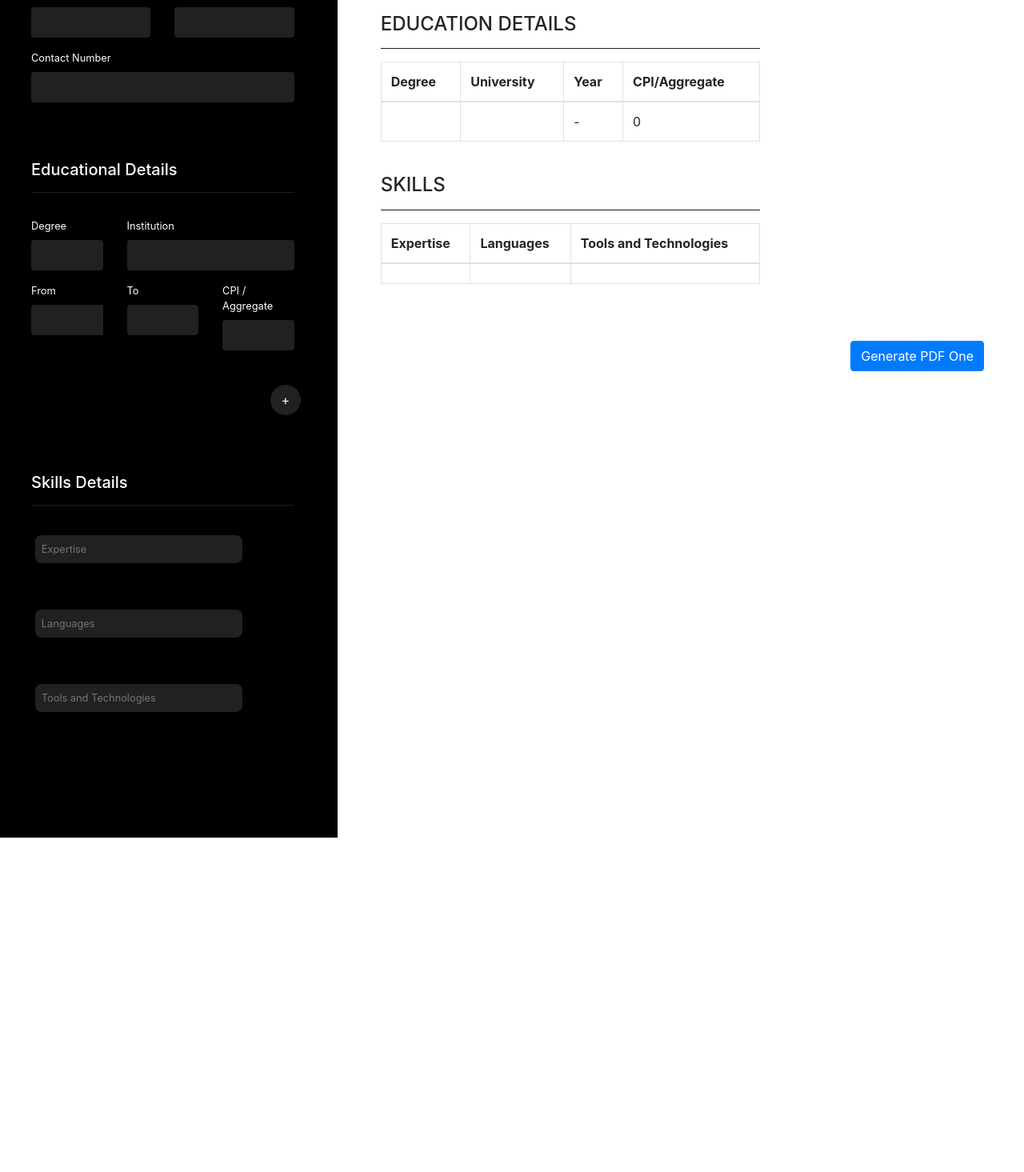
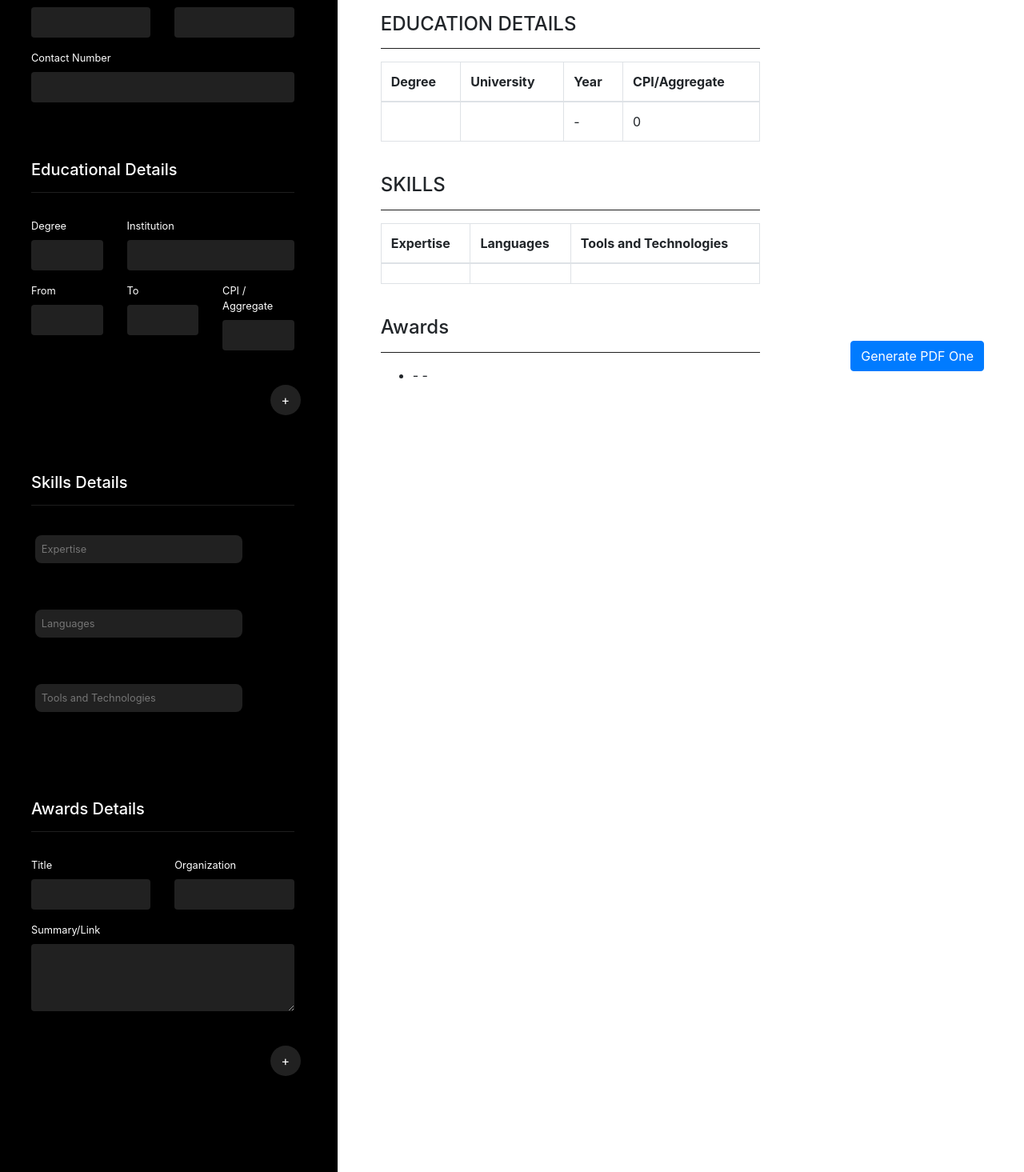
Before and after one commit to maulikpipaliya/resume-maker, a React (Create React App) app: page / in a window 1280 px wide. Shown: the part 286-1751 px from the top of the page at 80% size. Before the commit the page ends 1333 px from the top, so only its background shows below. Built offline with nearby package versions, Linux system fonts and the light colour scheme.

Commit message:
RM1009 : Form: Awards and Achievements

```diff
--- /dev/null
+++ b/src/actions/awardAction.ts
@@ -0,0 +1,25 @@
+import { ThunkAction } from 'redux-thunk'
+import { RootState } from '../store'
+import { ADD_AWARD, IAward, IAwardAction, REMOVE_AWARD } from '../schema'
+
+export const addAward = (
+    awardObj: IAward
+): ThunkAction<void, RootState, null, IAwardAction> => {
+    return async (dispatch) => {
+        dispatch({
+            type: ADD_AWARD,
+            payload: awardObj,
+        })
+    }
+}
+
+export const removeAward = (
+    awardObj: IAward
+): ThunkAction<void, RootState, null, IAwardAction> => {
+    return async (dispatch) => {
+        dispatch({
+            type: REMOVE_AWARD,
+            payload: awardObj,
+        })
+    }
+}
--- /dev/null
+++ b/src/components/AwardsDetailsComponent.tsx
@@ -0,0 +1,137 @@
+import React, { FC, useState } from 'react'
+import { Container, Form, Row, Col, Button } from 'react-bootstrap'
+import { useDispatch, useSelector } from 'react-redux'
+import { addAward, removeAward } from '../actions/awardAction'
+import { IAward } from '../schema'
+import { RootState } from '../store'
+
+const AwardsDetails: FC = () => {
+    const [awardTitle, setAwardTitle] = useState('')
+    const [institute, setInstitute] = useState('')
+    const [summary, setSummary] = useState('')
+    const awards = useSelector((state: RootState) => state.awards.data)
+    const dispatch = useDispatch()
+
+    const removeAwardFields = (item: IAward) => {
+        dispatch(removeAward(item))
+    }
+
+    const addAwardFields = (item: any) => {
+        dispatch(
+            addAward({
+                title: awardTitle,
+                awarder: institute,
+                summary: summary,
+            })
+        )
+    }
+    const handlerChange = (e: any, property: string) => {
+        switch (property) {
+            case 'awardTitle':
+                setAwardTitle(e.currentTarget.value)
+                break
+
+            case 'institute':
+                setInstitute(e.currentTarget.value)
+                break
+            case 'summary':
+                setSummary(e.currentTarget.value)
+                break
+
+            default:
+                break
+        }
+    }
+    return (
+        <Container>
+            <Form className='p-4'>
+                <h5 className='rm-form-heading py-2'>
+                    Awards Details
+                    <hr />
+                </h5>
+                {awards?.map((item, idx) => {
+                    return (
+                        <React.Fragment key={idx}>
+                            <Row>
+                                <Col>
+                                    <Form.Group controlId='title'>
+                                        <Form.Label>Title</Form.Label>
+                                        <Form.Control
+                                            className='rm-textbox'
+                                            name='title'
+                                            onChange={(e) =>
+                                                handlerChange(e, 'awardTitle')
+                                            }
+                                        />
+                                    </Form.Group>
+                                </Col>
+                                <Col>
+                                    <Form.Group controlId='awarder'>
+                                        <Form.Label>Organization</Form.Label>
+                                        <Form.Control
+                                            className='rm-textbox'
+                                            name='awarder'
+                                            onChange={(e) =>
+                                                handlerChange(e, 'institute')
+                                            }
+                                        />
+                                    </Form.Group>
+                                </Col>
+                            </Row>
+                            <Row>
+                                <Col>
+                                    <Form.Group controlId='summary'>
+                                        <Form.Label>Summary/Link</Form.Label>
+                                        <Form.Control
+                                            as='textarea'
+                                            rows={3}
+                                            className='rm-textbox'
+                                            name='summary'
+                                            onChange={(e) =>
+                                                handlerChange(e, 'summary')
+                                            }
+                                        />
+                                    </Form.Group>
+                                </Col>
+                            </Row>
+                            <Row>
+                                <Col xs={10} md={10}></Col>
+                                {awards?.length !== 1 && (
+                                    <Col xs={10} md={1}>
+                                        <Form.Group controlId='removeAwards'>
+                                            <Button
+                                                className='rm-remove-button'
+                                                onClick={() =>
+                                                    removeAwardFields(item)
+                                                }
+                                            >
+                                                -
+                                            </Button>
+                                        </Form.Group>
+                                    </Col>
+                                )}
+
+                                {awards?.length - 1 === idx && (
+                                    <Col xs={10} md={1}>
+                                        <Form.Group controlId='addAwards'>
+                                            <Button
+                                                className='rm-add-button'
+                                                onClick={(e) =>
+                                                    addAwardFields(e)
+                                                }
+                                            >
+                                                +
+                                            </Button>
+                                        </Form.Group>
+                                    </Col>
+                                )}
+                            </Row>
+                        </React.Fragment>
+                    )
+                })}
+            </Form>
+        </Container>
+    )
+}
+
+export default AwardsDetails
--- a/src/components/FormComponent.tsx
+++ b/src/components/FormComponent.tsx
@@ -1,10 +1,10 @@
-import React, { FC } from "react";
-import { Col, Container, Row } from "react-bootstrap";
-import EducationDetailsComponent from "./EducationDetailsComponent";
-import BasicDetailsComponent from "./BasicDetailsComponent";
-import SkillDetailsComponent from "./SkillDetailsComponent";
-import ResumeComponent from "./ResumeComponent";
-
+import React, { FC } from 'react'
+import { Col, Container, Row } from 'react-bootstrap'
+import EducationDetailsComponent from './EducationDetailsComponent'
+import BasicDetailsComponent from './BasicDetailsComponent'
+import SkillDetailsComponent from './SkillDetailsComponent'
+import ResumeComponent from './ResumeComponent'
+import AwardsDetailsComponent from './AwardsDetailsComponent'
 
 const FormComponent: FC = () => {
     return (
@@ -18,6 +18,7 @@ const FormComponent: FC = () => {
                         <BasicDetailsComponent></BasicDetailsComponent>
                         <EducationDetailsComponent></EducationDetailsComponent>
                         <SkillDetailsComponent></SkillDetailsComponent>
+                        <AwardsDetailsComponent></AwardsDetailsComponent>
                     </Col>
                     <Col md={8} className='ctr-view' id='ctr-view'>
                         <ResumeComponent></ResumeComponent>
@@ -25,7 +26,7 @@ const FormComponent: FC = () => {
                 </Row>
             </Container>
         </div>
-    );
-};
+    )
+}
 
-export default FormComponent;
+export default FormComponent
--- a/src/components/ResumeComponent.tsx
+++ b/src/components/ResumeComponent.tsx
@@ -1,44 +1,45 @@
-import React, { useEffect, FC } from "react";
-import jsPDF from "jspdf";
-import { useSelector } from "react-redux";
-import { RootState } from "../store";
-import { IResumeData } from "../schema";
+import React, { useEffect, FC } from 'react'
+import jsPDF from 'jspdf'
+import { useSelector } from 'react-redux'
+import { RootState } from '../store'
+import { IResumeData } from '../schema'
 
-import { Container, Row, Col, Figure, Table, Button } from "react-bootstrap";
+import { Container, Row, Col, Figure, Table, Button } from 'react-bootstrap'
 
 const ResumeComponent: FC = () => {
     const stateObj: IResumeData = useSelector(
         (state: RootState) => state.resumeData.data
-    );
+    )
 
-    const skills = useSelector((state: RootState) => state.skills.data);
+    const skills = useSelector((state: RootState) => state.skills.data)
+    const awards = useSelector((state: RootState) => state.awards.data)
 
     useEffect(() => {
-        return () => {};
-    }, [stateObj]);
+        return () => {}
+    }, [stateObj])
 
     const generatePDF = () => {
-        console.log("Generating PDF");
-        const doc = new jsPDF("p", "pt", "a4");
-        const htmlCode: any = document.querySelector("#ctr-view");
+        console.log('Generating PDF')
+        const doc = new jsPDF('p', 'pt', 'a4')
+        const htmlCode: any = document.querySelector('#ctr-view')
         // console.log(htmlCode);
 
         // new DOMParser.parseFromString(htmlCode, "text/xml");
         doc.html(htmlCode, {
             callback: function (pdf: any) {
-                pdf.save("resume-maulik.pdf");
+                pdf.save('resume-maulik.pdf')
             },
-        });
-    };
+        })
+    }
 
     var divStyle = {
-        color: "blak",
-        width: "600px",
-    };
+        color: 'blak',
+        width: '600px',
+    }
 
     const tableStyle = {
-        font: "small",
-    };
+        font: 'small',
+    }
     return (
         <>
             <Container fluid={true} className='p-0'>
@@ -63,7 +64,7 @@ const ResumeComponent: FC = () => {
                                                 <h3>
                                                     {stateObj.basics.name
                                                         ? stateObj.basics.name
-                                                        : "Your good name here"}
+                                                        : 'Your good name here'}
                                                 </h3>
                                             </td>
                                         </tr>
@@ -90,10 +91,10 @@ const ResumeComponent: FC = () => {
                                                                           .email[
                                                                           idx
                                                                       ]
-                                                                    : ""}
+                                                                    : ''}
                                                                 <br></br>
                                                             </div>
-                                                        );
+                                                        )
                                                     }
                                                 )}
                                             </td>
@@ -115,7 +116,7 @@ const ResumeComponent: FC = () => {
                                             <td>
                                                 {stateObj?.basics?.location
                                                     ?.city +
-                                                    ", " +
+                                                    ', ' +
                                                     stateObj?.basics?.location
                                                         ?.region}
                                             </td>
@@ -152,13 +153,13 @@ const ResumeComponent: FC = () => {
                                                                 }
                                                             </td>
                                                             <td>
-                                                                {item.startDate}{" "}
+                                                                {item.startDate}{' '}
                                                                 - {item.endDate}
                                                             </td>
                                                             <td>{item.gpa}</td>
                                                         </tr>
                                                     </React.Fragment>
-                                                );
+                                                )
                                             }
                                         )}
                                     </tbody>
@@ -184,7 +185,7 @@ const ResumeComponent: FC = () => {
                                                 {skills[0]?.keywords.map(
                                                     (keyword, idx) => (
                                                         <div key={idx}>
-                                                            {keyword + ", "}
+                                                            {keyword + ', '}
                                                         </div>
                                                     )
                                                 )}
@@ -193,7 +194,7 @@ const ResumeComponent: FC = () => {
                                                 {skills[2]?.keywords.map(
                                                     (keyword, idx) => (
                                                         <div key={idx}>
-                                                            {keyword + ", "}
+                                                            {keyword + ', '}
                                                         </div>
                                                     )
                                                 )}
@@ -202,7 +203,7 @@ const ResumeComponent: FC = () => {
                                                 {skills[1]?.keywords.map(
                                                     (keyword, idx) => (
                                                         <div key={idx}>
-                                                            {keyword + ", "}
+                                                            {keyword + ', '}
                                                         </div>
                                                     )
                                                 )}
@@ -213,6 +214,22 @@ const ResumeComponent: FC = () => {
                             </Col>
                         </Row>
 
+                        <Row className='mx-4 my-4'>
+                            <Col>
+                                <h4>Awards</h4>
+                                <hr />
+
+                                <ul>
+                                    {awards.map((award, idx) => (
+                                        <li key={idx}>
+                                            {award.title} - {award.awarder} -{' '}
+                                            {award.summary}
+                                        </li>
+                                    ))}
+                                </ul>
+                            </Col>
+                        </Row>
+
                         <Button id='btnGeneratePDF' onClick={generatePDF}>
                             Generate PDF One
                         </Button>
@@ -220,7 +237,7 @@ const ResumeComponent: FC = () => {
                 </Row>
             </Container>
         </>
-    );
-};
+    )
+}
 
-export default ResumeComponent;
+export default ResumeComponent
--- /dev/null
+++ b/src/reducers/awardReducer.ts
@@ -0,0 +1,38 @@
+import { ADD_AWARD, IAwardAction, IAwardState, REMOVE_AWARD } from '../schema'
+
+const initialAwardState: IAwardState = {
+    data: [{ title: '' }],
+    error: '',
+}
+
+export const awardReducer = (
+    state = initialAwardState,
+    action: IAwardAction
+) => {
+    switch (action.type) {
+        case ADD_AWARD:
+            return { ...state, data: [...state.data, action.payload] }
+
+        case REMOVE_AWARD:
+            const indexOfTitle: number = state.data.findIndex(
+                (item) => item.title === action.payload.title
+            )
+            console.log(indexOfTitle)
+            if (indexOfTitle !== -1) {
+                const awardToRemove = state.data.splice(indexOfTitle, 1)
+                return {
+                    ...state,
+                    data: [
+                        ...state.data.filter(
+                            (award) => award !== awardToRemove[0]
+                        ),
+                    ],
+                }
+            } else {
+                return state
+            }
+
+        default:
+            return state
+    }
+}
--- a/src/store.ts
+++ b/src/store.ts
@@ -4,10 +4,12 @@ import thunk from "redux-thunk";
 
 import resumeReducer from "./reducers/resumeReducer";
 import { skillReducer } from "./reducers/skillReducer";
+import { awardReducer } from "./reducers/awardReducer";
 
 const rootReducer = combineReducers({
     resumeData: resumeReducer,
     skills: skillReducer,
+    awards:awardReducer
 });
 
 const store = createStore(
```
Also changed, not shown: src/components/EducationDetailsComponent.tsx (+42 -42 lines), src/schema.ts (+15 -3 lines).
